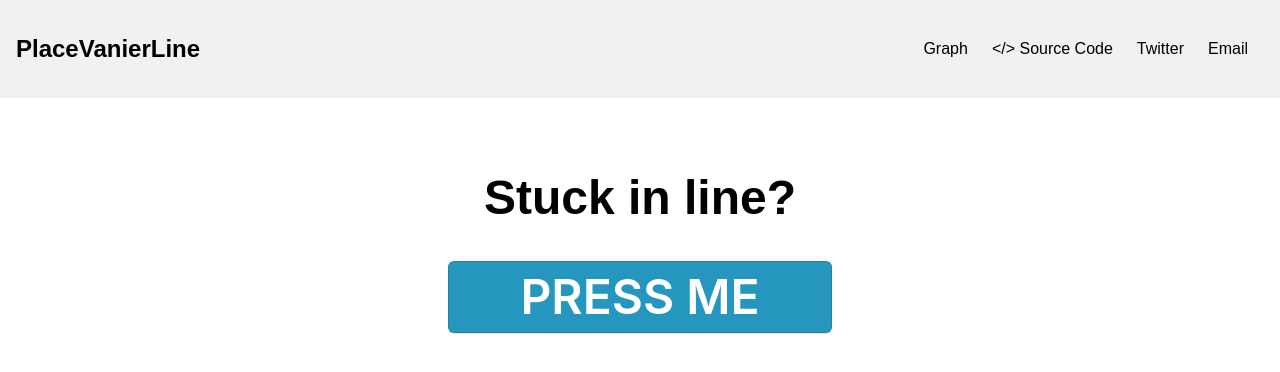
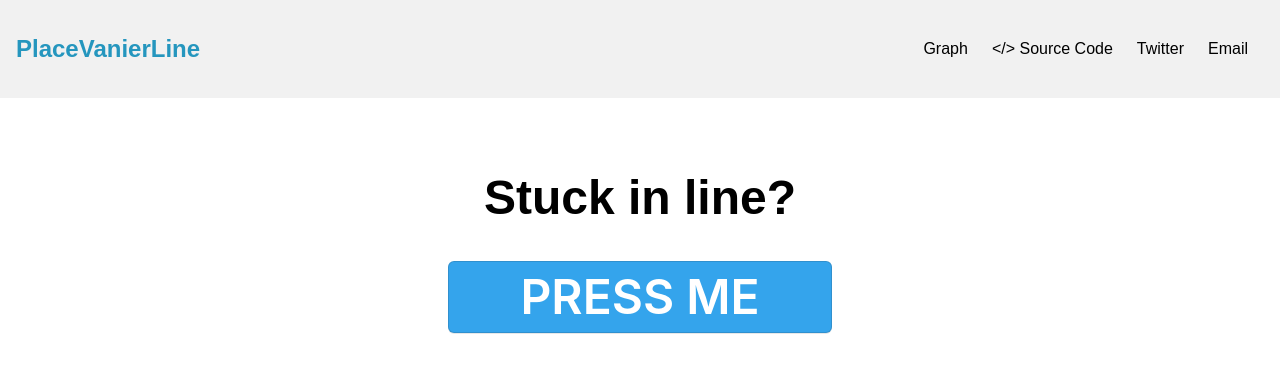
Before and after one commit to justindhillon/place-vanier-line, a Next.js app: page /record-time in a window 1280 px wide. Shown: the top 372 px of the page. Built offline with nearby package versions, Linux system fonts and the light colour scheme.

Commit message:
modified:   components/button.module.css 	modified:   components/navbar.js

```diff
--- a/components/button.module.css
+++ b/components/button.module.css
@@ -4,7 +4,7 @@
 
 .button {
     appearance: none;
-    background-color: #2596be;
+    background-color: #34a4ec;
     border: 1px solid rgba(27, 31, 35, .15);
     border-radius: 6px;
     box-shadow: rgba(27, 31, 35, .1) 0 1px 0;
@@ -36,7 +36,7 @@
   }
 
   .button:hover {
-    background-color: #34a4ec;
+    background-color: #2596be;
   }
 
   .button:focus {
--- a/components/navbar.js
+++ b/components/navbar.js
@@ -19,7 +19,7 @@ export default function Navbar() {
       <nav className={`nav`}>
         <Link href={"/"}>
           <a>
-            <h1 style={{colors:"#2596be"}}>PlaceVanierLine</h1>
+            <h1 style={{color:"#2596be"}}>PlaceVanierLine</h1>
           </a>
         </Link>
         <div
```
